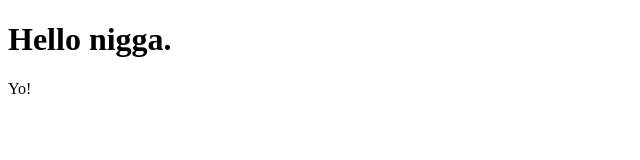
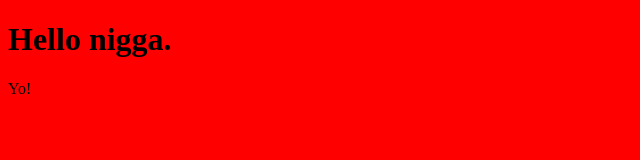
Before and after one commit to migsan/heroku-test, a website: page public/index.html in a window 1280 px wide. Shown: the whole page, without its empty margins (0-640 px from the left). Drawn offline with Linux system fonts and the light colour scheme; files that its build step writes are made by us from their sources.

Commit message:
Linking css file

```diff
--- a/public/index.html
+++ b/public/index.html
@@ -3,6 +3,7 @@
 <head>
 	<meta charset="UTF-8">
 	<title>Heroku test app</title>
+	<link rel="stylesheet" href="/public/global.css">
 </head>
 <body>
 	<h1>Hello nigga.</h1>
```
